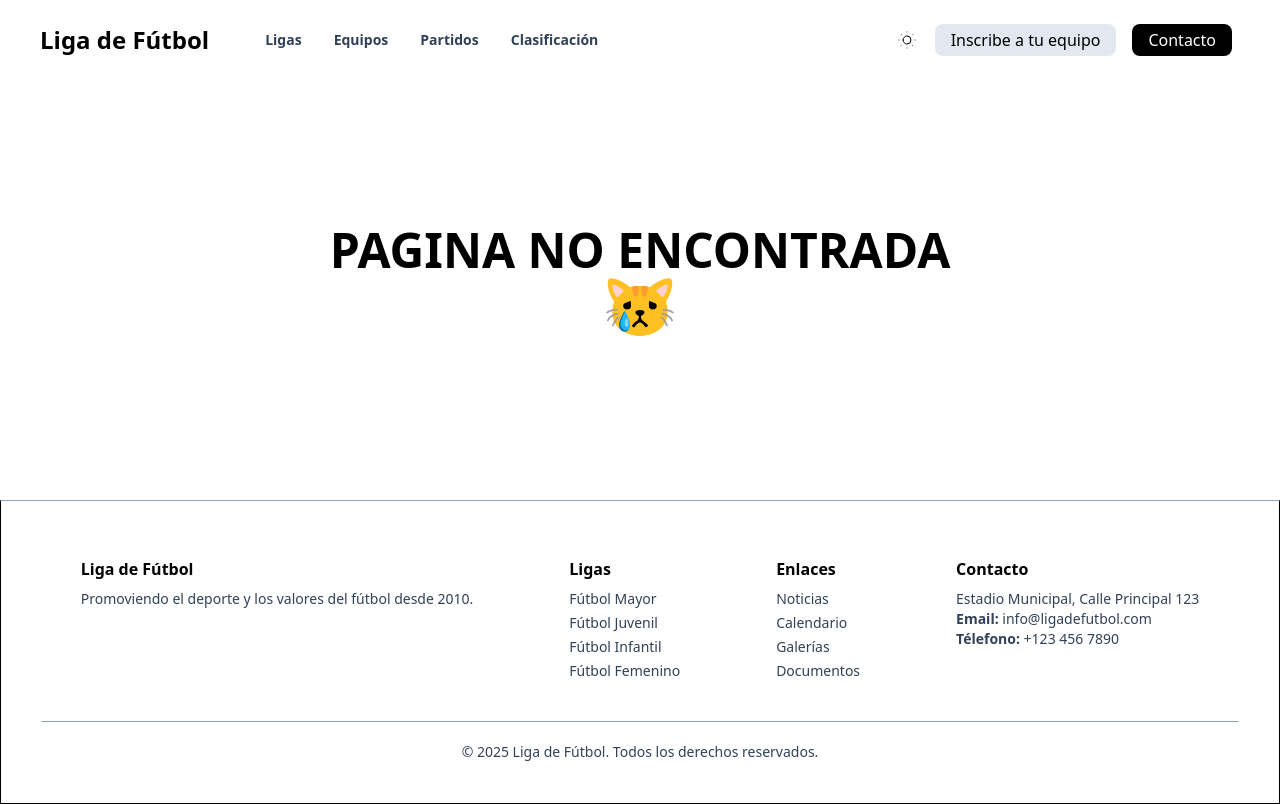
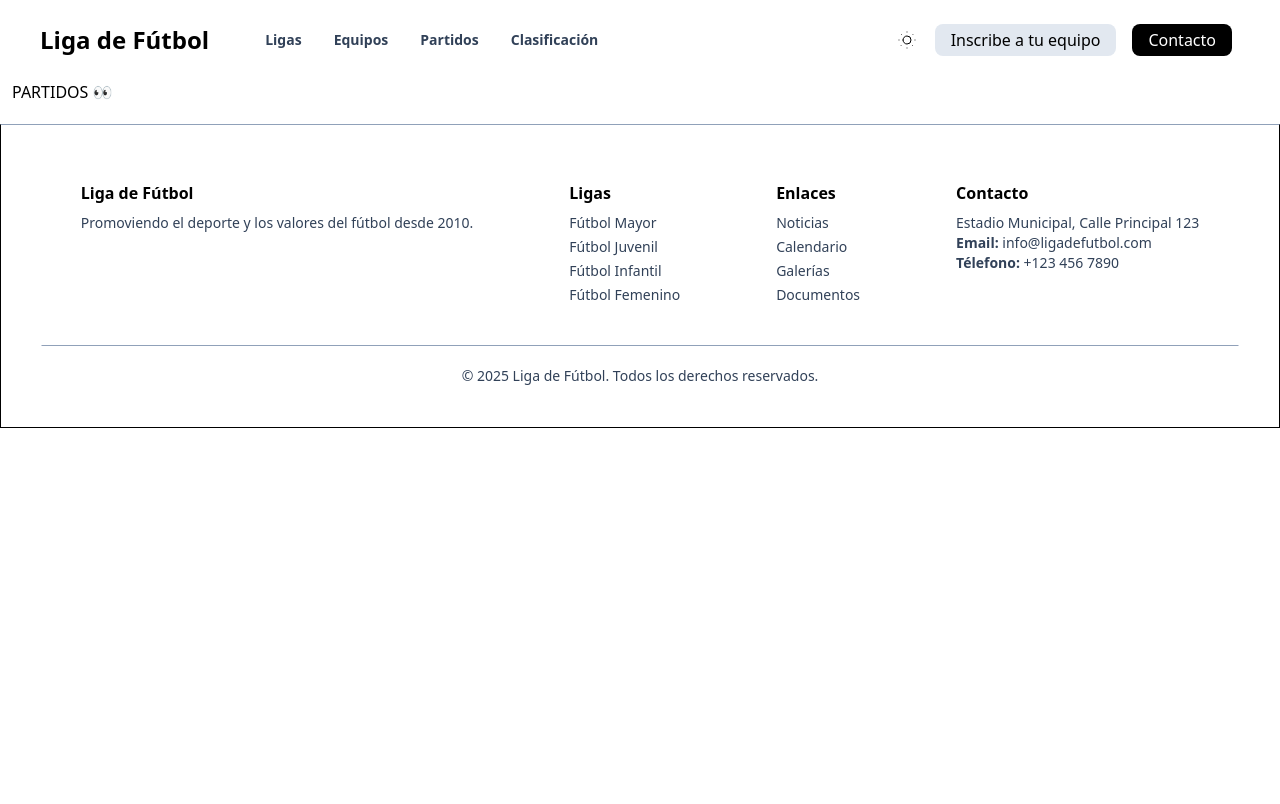
Before and after one commit to GrandMostach0/plataformaLigaFutbol, a React (Vite) app: page /partidos in a window 1280 px wide. Built offline with nearby package versions, Linux system fonts and the light colour scheme.

Commit message:
organizacion de las rutas y anexo de la creacion de la parte de partidos

```diff
--- a/src/App.jsx
+++ b/src/App.jsx
@@ -3,11 +3,13 @@ import { BrowserRouter, Routes, Route } from 'react-router'
 import Layout from './components/Layout'
 import Home from './pages/Home/Home'
 import Ligas from './pages/Ligas/Ligas'
-import Error404 from './components/Error404'
-import Clasificacion from './pages/Clasificacion'
 import Equipos from './pages/Equipos/Equipos'
 import EquipoInformacion from './pages/Equipos/componentsEquipos/EquipoInformacion'
+import Partidos from './pages/Partidos/Partidos'
+import Clasificacion from './pages/Clasificacion'
 import Inscripcion from './pages/Inscripcion/Inscripcion'
+import Error404 from './components/Error404'
+
 function App() {
   return (
     <BrowserRouter>
@@ -15,9 +17,11 @@ function App() {
         <Route element={<Layout/>}>
           <Route index element={<Home/>}/>
           <Route path='/ligas' element={<Ligas />}/>
-          <Route path='/clasificacion' element={<Clasificacion />}/>
           <Route path='/equipos' element={<Equipos />}/>
           <Route path="/equipos/equipoInfo" element={<EquipoInformacion />}/>
+
+          <Route path='/clasificacion' element={<Clasificacion />}/>
+          <Route path='/partidos' element={<Partidos />}/>
           <Route path="/inscripcion" element={<Inscripcion />}/>
           <Route path='*' element={<Error404 />}/>
         </Route>
--- /dev/null
+++ b/src/pages/Partidos/Partidos.jsx
@@ -0,0 +1,8 @@
+
+function Partidos() {
+    return(
+        <h2>PARTIDOS 👀</h2>
+    )
+}
+
+export default Partidos;
```
